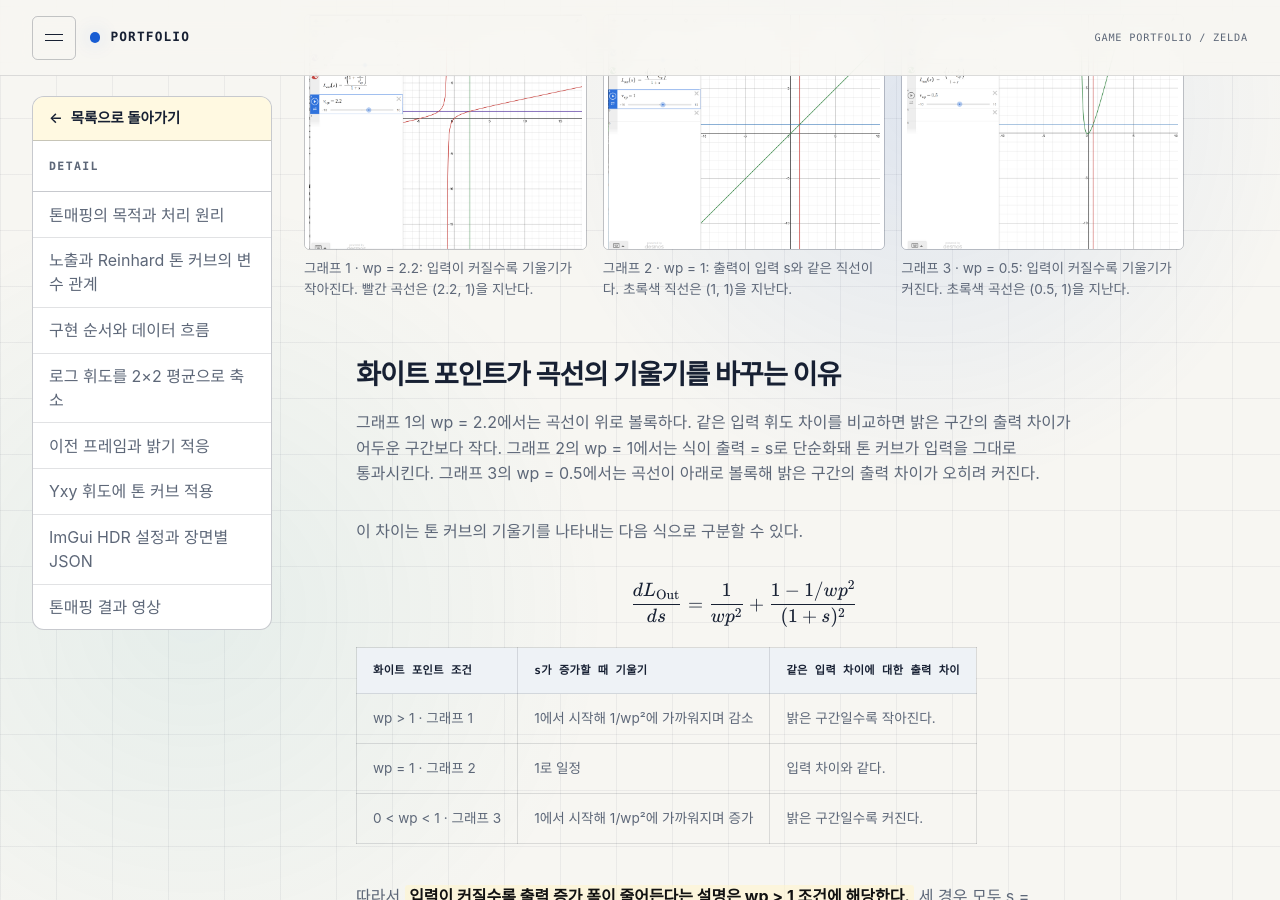
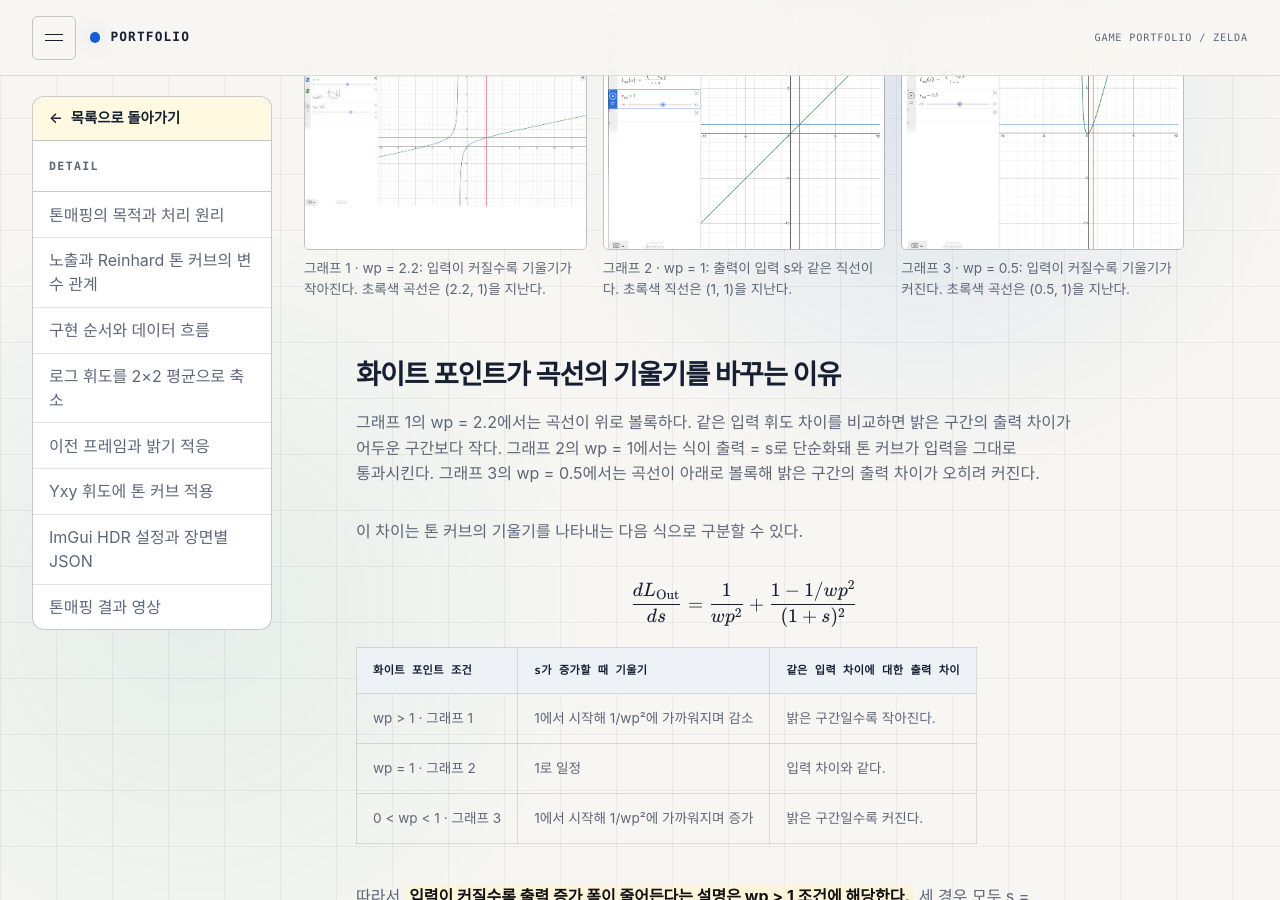
Before and after one commit to yollo4179/yollo4179.github.io, a Jekyll site: the page built from _details/game-zelda-breath-of-the-wild-tone-mapping.md, in a window 1280 px wide and 900 px high, scrolled down 3522 px. Built offline with Jekyll 4.4.1, drawn with Linux system fonts in a browser that asks for light colours.

Commit message:
fix: align tone mapping graph colors and captions

```diff
--- a/_details/game-zelda-breath-of-the-wild-tone-mapping.md
+++ b/_details/game-zelda-breath-of-the-wild-tone-mapping.md
@@ -80,9 +80,9 @@ $$
 <div class="tone-curve-comparison" data-media-gallery>
   <figure>
     <a href="{{ '/assets/images/projects/zelda-breath-of-the-wild/tone-mapping-white-point-curve.png' | relative_url }}" aria-label="그래프 1: 화이트 포인트 2.2 확대">
-      <img src="{{ '/assets/images/projects/zelda-breath-of-the-wild/tone-mapping-white-point-curve.png' | relative_url }}" alt="화이트 포인트 2.2에서 빨간 톤 커브의 기울기가 입력 증가에 따라 작아지고, 입력 2.2에서 출력 1을 지나는 그래프" loading="lazy">
+      <img src="{{ '/assets/images/projects/zelda-breath-of-the-wild/tone-mapping-white-point-curve.png' | relative_url }}" alt="화이트 포인트 2.2에서 초록색 톤 커브의 기울기가 입력 증가에 따라 작아지고, 입력 2.2에서 출력 1을 지나는 그래프" loading="lazy">
     </a>
-    <figcaption>그래프 1 · wp = 2.2: 입력이 커질수록 기울기가 작아진다. 빨간 곡선은 (2.2, 1)을 지난다.</figcaption>
+    <figcaption>그래프 1 · wp = 2.2: 입력이 커질수록 기울기가 작아진다. 초록색 곡선은 (2.2, 1)을 지난다.</figcaption>
   </figure>
   <figure>
     <a href="{{ '/assets/images/projects/zelda-breath-of-the-wild/tone-mapping-white-point-one.png' | relative_url }}" aria-label="그래프 2: 화이트 포인트 1 확대">
```
Also changed, not shown: assets/images/projects/zelda-breath-of-the-wild/tone-mapping-white-point-curve.png.
